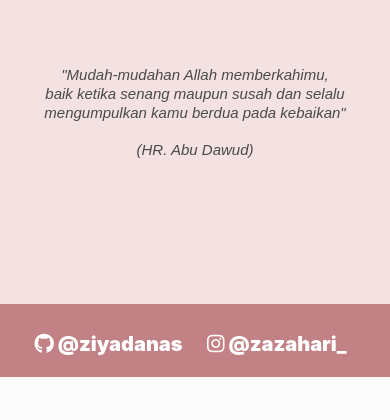
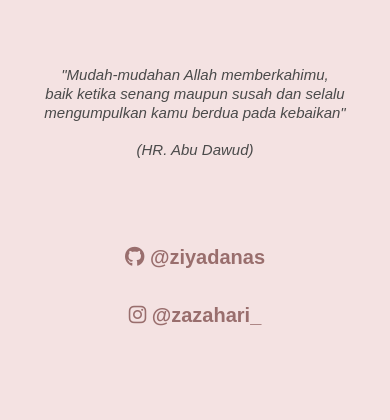
Before and after one commit to ziyadanas/Wedding-Invitation, a PHP site: page / in a window 390 px wide. Shown: the part 4927-5347 px from the top of the page. Before the commit the page ends 5304 px from the top, so only its background shows below. Run offline with PHP 8.4, Linux system fonts and the light colour scheme; some libraries are stand-ins or nearby versions; some web fonts are replaced.

Commit message:
update some changes

```diff
--- a/css/style.css
+++ b/css/style.css
@@ -663,7 +663,7 @@ body.preloader-site {
 }
 
 .instagram {
-  color: #FFFFFF;
+  color: #996E6D
   font-size: 1.25rem;
   font-weight: 900;
   margin-top: 0.5rem;
--- a/css/style_smartphone.css
+++ b/css/style_smartphone.css
@@ -656,7 +656,7 @@
     }
 
     .instagram {
-      color: #FFFFFF;
+        color: #996E6D;
         font-size: 1.25rem;
         font-weight: 900;
         margin-top: 0.5rem;
--- a/index.html
+++ b/index.html
@@ -400,6 +400,14 @@
 
 						<div class="space40px"></div>
 
+						<a class="instagram":" href="https://github.com/ziyadanas/Wedding-Invitation.git" target="_blank" alt="Github Ziyad">
+							<i class="fab fa-github"></i> @ziyadanas
+						</a>
+
+						<a class="instagram":" href="https://www.instagram.com/zazahari_" target="_blank" alt="Instagram Ziyad">
+							<i class="fab fa-instagram"></i> @zazahari_
+						</a>
+
 					</div>
 
 				</div>
@@ -408,25 +416,6 @@
       <!-- End RSVP Content -->
     </div>
     <!-- End Main Content -->
-
-    <!-- Begin Footer -->
-    <div class="footer">
-		<div class="container">
-
-			<a class="instagram":" href="https://github.com/ziyadanas/Wedding-Invitation.git" target="_blank" alt="Github Ziyad">
-				<i class="fab fa-github"></i> @ziyadanas
-			</a>
-
-			<a class="instagram":" href="https://www.instagram.com/zazahari_" target="_blank" alt="Instagram Ziyad">
-				<i class="fab fa-instagram"></i> @zazahari_
-			</a>
-
-		  &nbsp
-		</div>
-	  </div>
-	  <!-- End Footer -->
-
-
 
     <!-- Scripts -->
     <script src="https://cdnjs.cloudflare.com/ajax/libs/jquery/3.3.1/jquery.min.js"></script>
```
Lines whose indentation alone changed are shown as unchanged.
